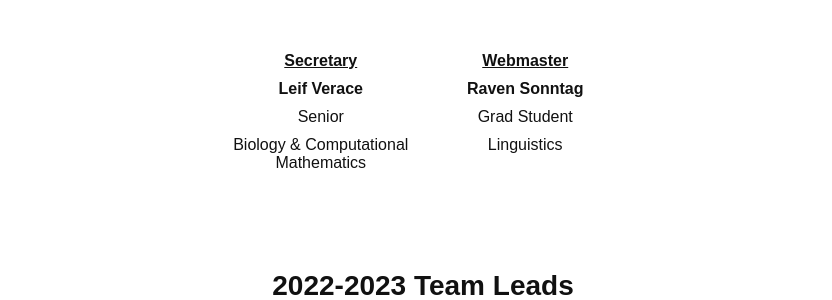
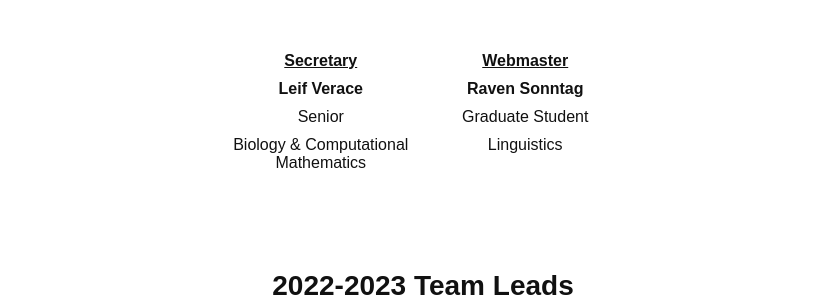
Before and after one commit to NIURoverTeam/niurover-website, a Jekyll site: the page built from _about/leadership.md, in a window 1280 px wide and 1400 px high, scrolled down 298 px. Shown: the part 152-452 px from the top of the window, without its empty margins (217-1049 px from the left). Built offline with Jekyll 4.4.1, drawn with Linux system fonts in a browser that asks for light colours; some of the changed text lies outside the part shown.

Commit message:
Formalize title

```diff
--- a/_about/leadership.md
+++ b/_about/leadership.md
@@ -27,7 +27,7 @@ liprofile: true
   * Biology & Computational Mathematics
 * **<u>Webmaster</u>**
   * **Raven Sonntag**
-  * Grad Student
+  * Graduate Student
   * Linguistics
 
 # 2022-2023 Team Leads
@@ -69,7 +69,7 @@ liprofile: true
 
 ## Outreach
 * **Raven Sonntag**
-  * Grad Student
+  * Graduate Student
   * Linguistics
 * **Hal Brynteson**
   * Senior
```
